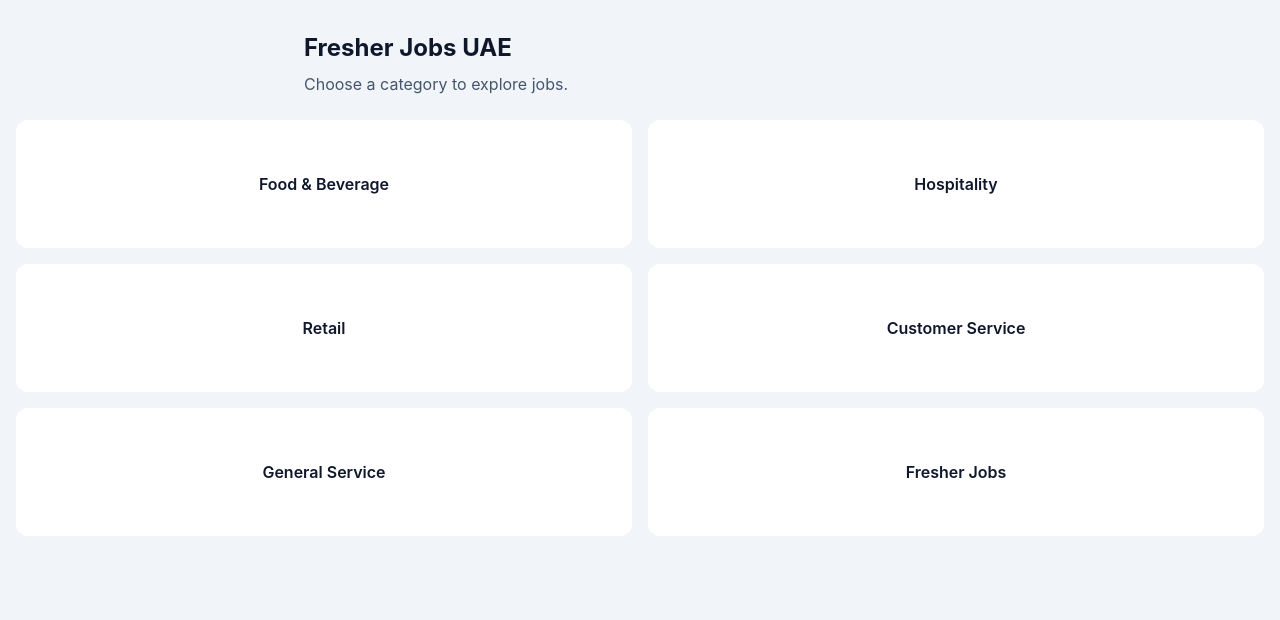
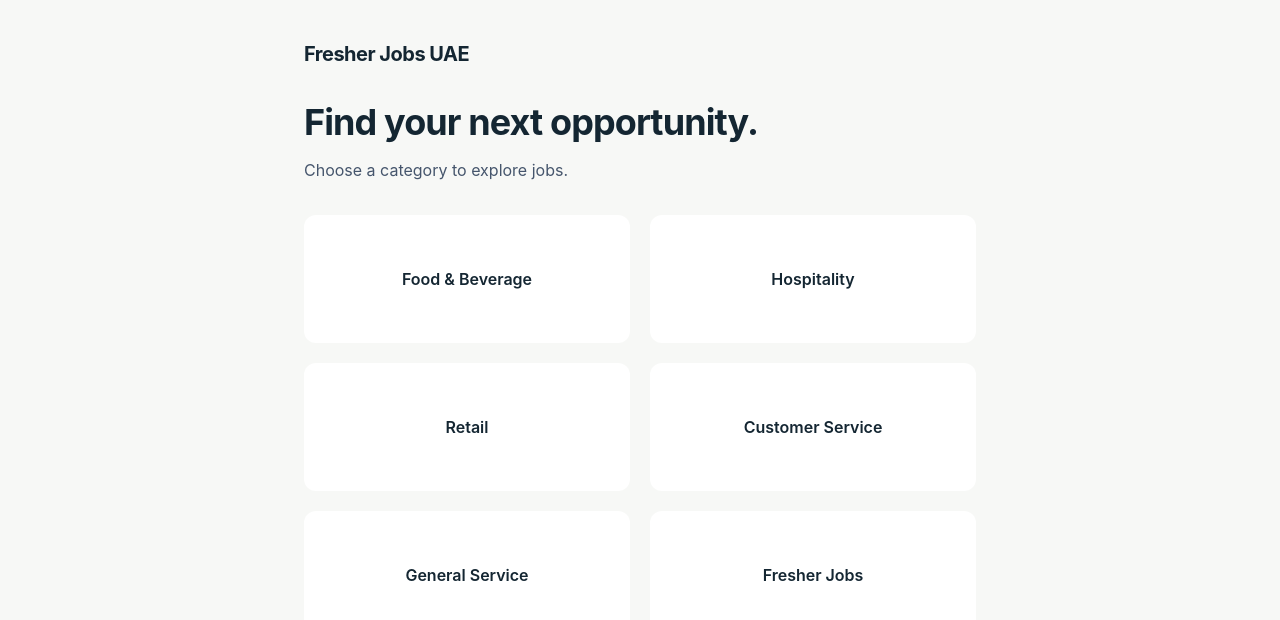
Before and after one commit to jamshidabduraxmonov/fresher-jobs-frontend, a React (Vite) app: page / in a window 1280 px wide. Shown: the top 620 px of the page. Built offline with nearby package versions, Linux system fonts and the light colour scheme; no server answers.

Commit message:
style: add new header and restyle whole UI of HomePage

```diff
--- a/src/pages/HomePage.tsx
+++ b/src/pages/HomePage.tsx
@@ -5,18 +5,23 @@ import CategoryCard from "../components/CategoryCard"
 
 function HomePage(){
     return (
-        <main className="min-h-screen bg-slate-100 px-4 py-8 text-slate-900">
+        <main className="min-h-screen bg-[#F7F8F6] px-4 py-6 text-[#142632] sm:px-6 sm:py-10">
             <div className="mx-auto max-w-2xl">
-                <h1 className="text-2xl font-bold">
+                <header>
+                    <p className="text-xl font-bold tracking-tight">
                         Fresher Jobs UAE
+                    </p>
+
+                    <h1 className="mt-8 text-3xl font-bold leading-tight tracking-tight sm:text-4xl">
+                        Find your next opportunity.
                     </h1>
 
-                <p className="mt-2 text-slate-600">
+                    <p className="mt-3 text-base leading-relaxed text-slate-600">
                         Choose a category to explore jobs.
                     </p>
-            </div>
+                </header>
 
-            <div className="mt-6 grid grid-cols-2 gap-4">
+                <div className="mt-8 grid grid-cols-2 gap-4 sm:gap-5">
                     {categories.map((category) => (
                         <CategoryCard
                             key={category.value}
@@ -25,6 +30,9 @@ function HomePage(){
                         />
                     ))}
                 </div>
+            </div>
+
+
         </main>
     )
 }
```
Lines whose indentation alone changed are shown as unchanged.
